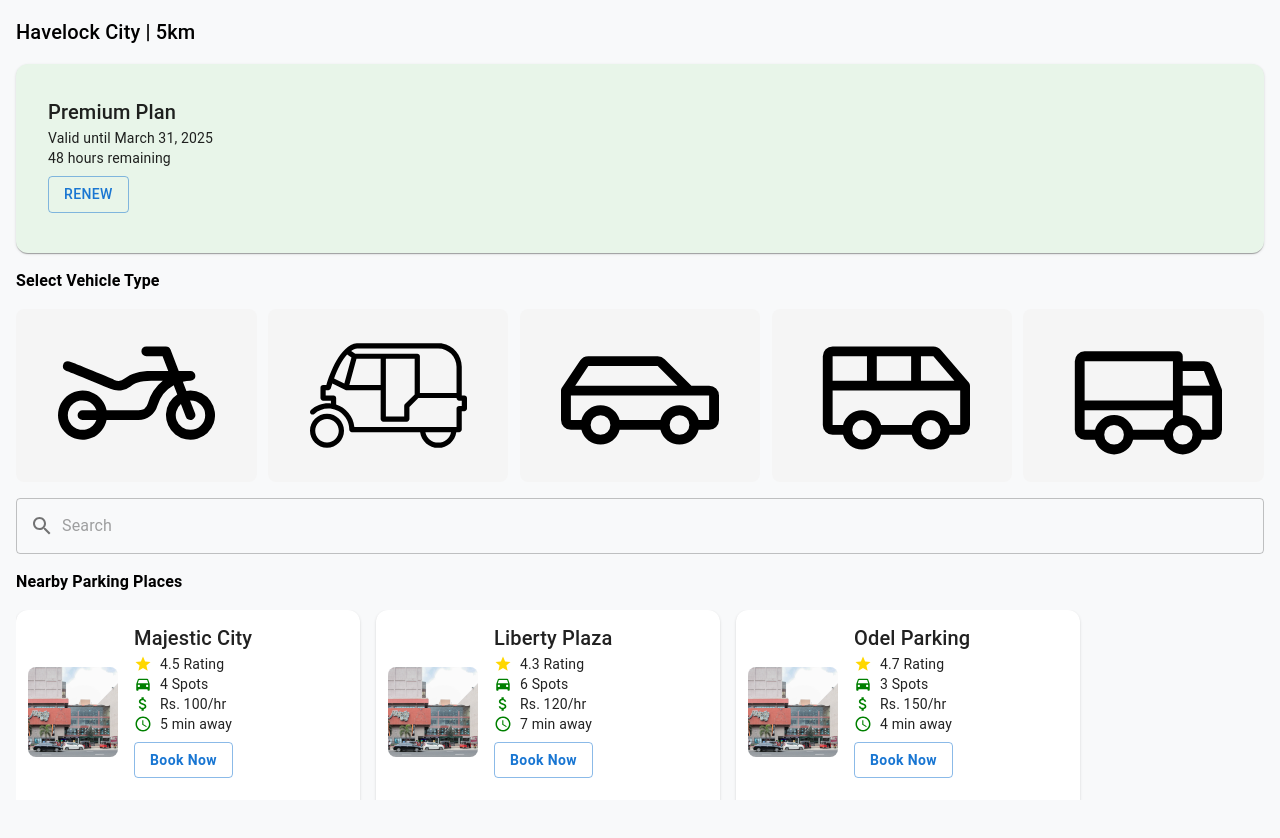
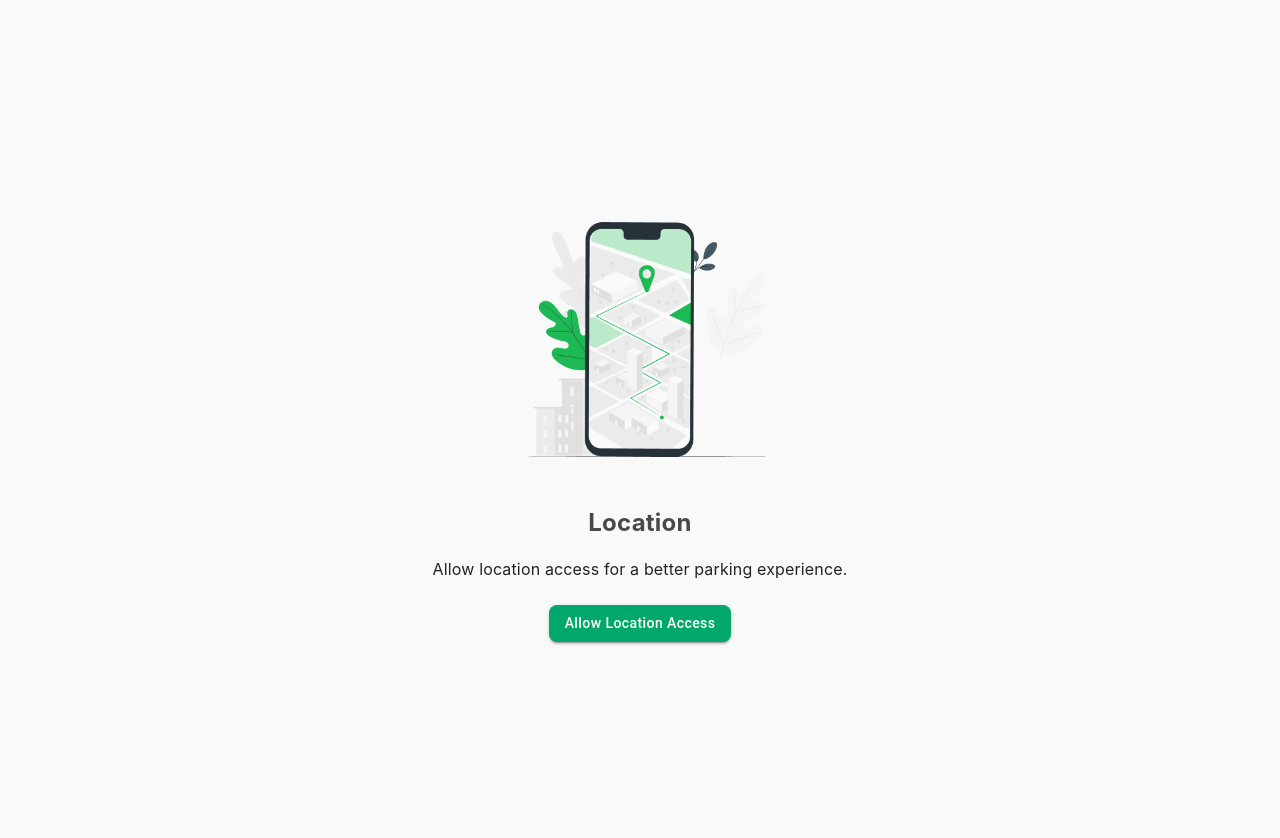
Before and after one commit to yasithasilva/parkspace, a React (Create React App) app: page / in a window 1280 px wide. Before the commit the page ends 800 px from the top, so only its background shows below. Built offline with nearby package versions, Linux system fonts and the light colour scheme.

Commit message:
OtpLocation page set up done

```diff
--- a/src/navigation/AppRouter.js
+++ b/src/navigation/AppRouter.js
@@ -18,13 +18,14 @@ import Subscription from "../screens/Subscription";
 import Favorites from "../screens/Favorites";
 import Notifications from "../screens/Notifications";
 import Splash from "../screens/Splash";
+import OtpLocation from "../screens/OtpLocation";
 
 const AppRouter = () => {
   return (
     <Router>
       <Routes>
-        <Route path="/" element={<Home />} />
-        <Route path="map" element={<Map />} />
+        <Route path="/" element={<OtpLocation />} />
+        {/* <Route path="map" element={<Map />} />
         <Route path="bookings" element={<Bookings />} />
         <Route path="profile" element={<Profile />} />
         <Route path="splash" element={<Splash />} />
@@ -40,7 +41,7 @@ const AppRouter = () => {
         <Route path="myvehicles" element={<MyVehicles />} />
         <Route path="subscription" element={<Subscription />} />
         <Route path="favorites" element={<Favorites />} />
-        <Route path="notifications" element={<Notifications />} />
+        <Route path="notifications" element={<Notifications />} /> */}
       </Routes>
     </Router>
   );
--- /dev/null
+++ b/src/screens/OtpLocation.js
@@ -0,0 +1,88 @@
+import React from "react";
+import { Box, Typography, Button } from "@mui/material";
+import LocationImg from "../assets/img/OLnoti.png";
+
+const LocationAccessPage = () => {
+  const handleAllowLocation = () => {
+    console.log("Location access allowed");
+  };
+
+  return (
+    <div
+      style={{
+        minHeight: "100vh",
+        display: "flex",
+        flexDirection: "column",
+        justifyContent: "center",
+        alignItems: "center",
+        backgroundColor: "#F9F9F9",
+        textAlign: "center",
+        padding: "20px",
+      }}
+    >
+      {/* Image */}
+      <Box
+        sx={{
+          display: "flex",
+          justifyContent: "center",
+          alignItems: "center",
+          width: "100%",
+          marginBottom: "20px",
+        }}
+      >
+        <img
+          src={LocationImg}
+          alt="Location Access"
+          style={{
+            width: "250px",
+            height: "auto",
+          }}
+        />
+      </Box>
+
+      {/* Title */}
+      <Typography
+        sx={{
+          textAlign: "center",
+          color: "#484848",
+          fontFamily: "Inter, sans-serif",
+          marginBottom: "16px",
+          fontSize: "24px",
+          fontWeight: "bold",
+        }}
+      >
+        Location
+      </Typography>
+
+      {/* Description */}
+      <Typography
+        sx={{
+          textAlign: "center",
+          color: "#232323",
+          fontFamily: "Inter, sans-serif",
+          marginBottom: "24px",
+          fontSize: "16px",
+        }}
+      >
+        Allow location access for a better parking experience.
+      </Typography>
+
+      {/* Allow Location Button */}
+      <Button
+        sx={{
+          backgroundColor: "#00A86B",
+          color: "white",
+          textTransform: "none",
+          borderRadius: "8px",
+          marginBottom: "36px",
+        }}
+        variant="contained"
+        onClick={handleAllowLocation}
+      >
+        Allow Location Access
+      </Button>
+    </div>
+  );
+};
+
+export default LocationAccessPage;
```
Also changed, not shown: src/assets/img/OLnoti.png (added), src/screens/Guid.js (added).
